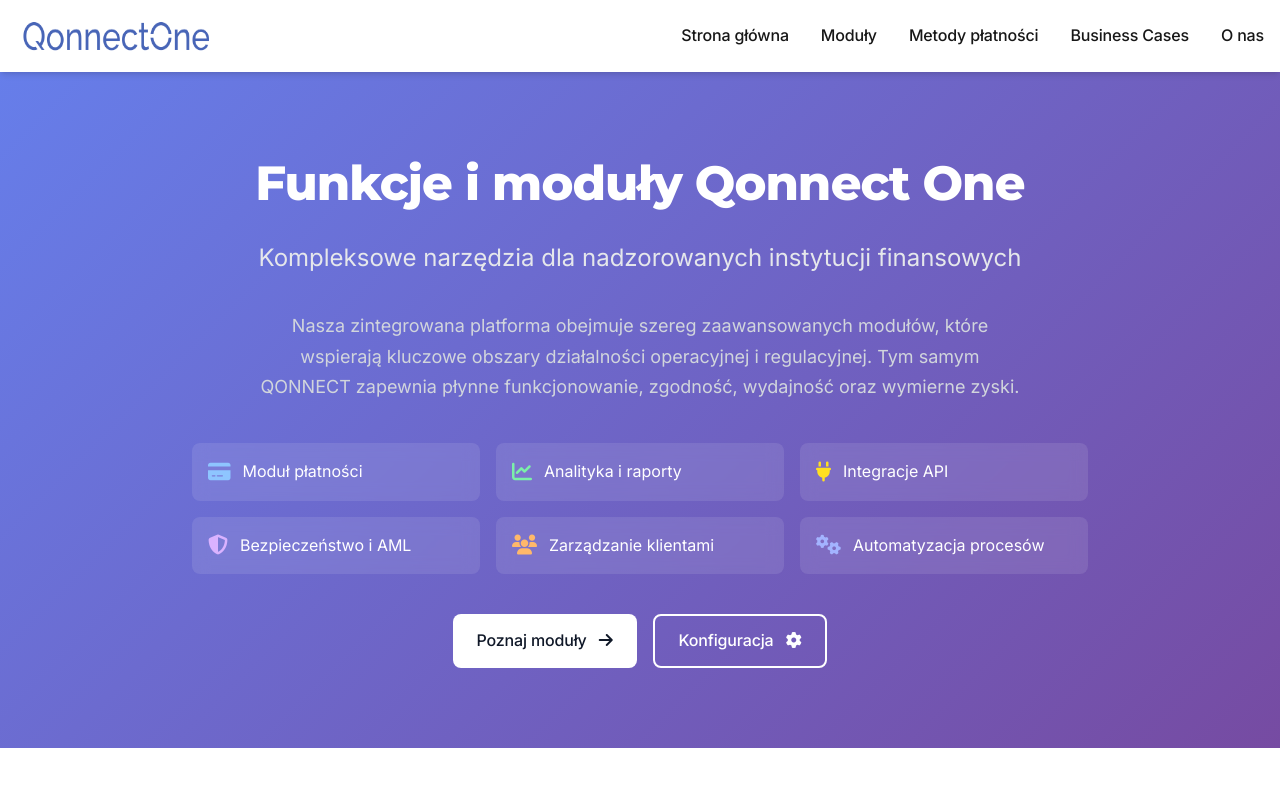
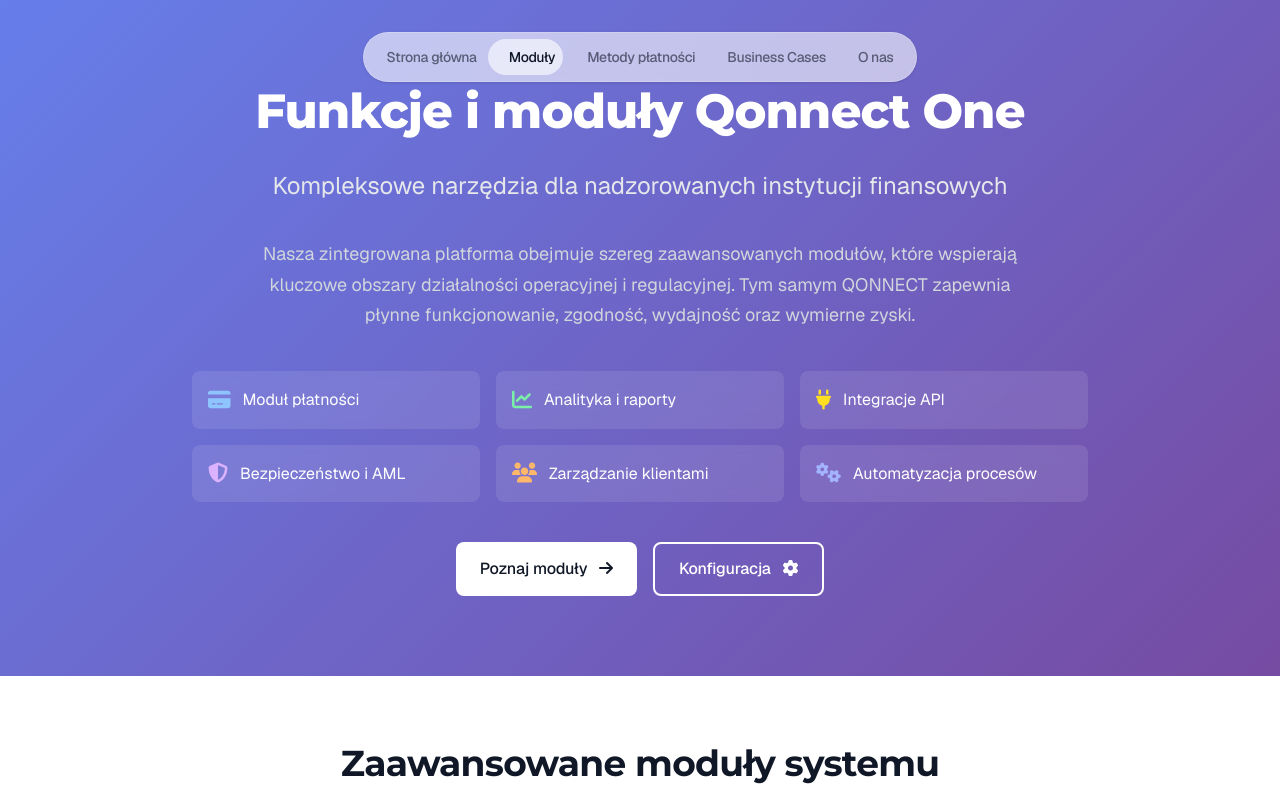
Before and after one commit to beonefront/qonnectone-nextjs-www, a Next.js app: page /moduly in a window 1280 px wide. Shown: the top 800 px of the page. Built offline with nearby package versions, Linux system fonts and the light colour scheme.

Commit message:
navigation

```diff
--- a/src/app/globals.css
+++ b/src/app/globals.css
@@ -4,6 +4,7 @@
   --background: #ffffff;
   --foreground: #171717;
   --primary: #3b82f6;
+  --secondary: #eef2ff;
   --blue: #2563eb;
   --font-inter: 'Inter', -apple-system, BlinkMacSystemFont, 'Segoe UI', Roboto, Helvetica, Arial, sans-serif;
   --font-montserrat: 'Montserrat', -apple-system, BlinkMacSystemFont, 'Segoe UI', Roboto, Helvetica, Arial, sans-serif;
@@ -19,7 +20,7 @@
 body {
   background: var(--background);
   color: var(--foreground);
-  font-family: var(--font-inter);
+  font-family: var(--font-geist-sans);
   font-optical-sizing: auto;
   font-weight: 400;
   font-style: normal;
@@ -50,21 +51,21 @@
 }
 
 p {
-  font-family: var(--font-inter);
+  font-family: var(--font-geist-sans);
   line-height: 1.7;
   font-weight: 400;
 }
 
 /* Button and interactive elements */
 button, .btn {
-  font-family: var(--font-inter);
+  font-family: var(--font-geist-sans);
   font-weight: 500;
   letter-spacing: -0.01em;
 }
 
 /* Navigation styles */
 .nav-link {
-  font-family: var(--font-inter);
+  font-family: var(--font-geist-sans);
   font-weight: 500;
   letter-spacing: -0.01em;
 }
@@ -82,20 +83,6 @@
   h3 {
     font-size: 1.5rem;
   }
-}
-
-/* Custom styles for the converted Astro components */
-.dark-mode-toggle {
-  position: fixed;
-  top: 1rem;
-  right: 1rem;
-  z-index: 50;
-  transition: all 0.3s ease;
-  font-family: var(--font-inter);
-}
-
-.dark-mode-toggle:hover {
-  transform: scale(1.1);
 }
 
 .mobile-menu {
--- a/src/app/layout.tsx
+++ b/src/app/layout.tsx
@@ -1,15 +1,15 @@
 import type { Metadata } from "next";
-import { Geist, Geist_Mono, Inter, Montserrat } from "next/font/google";
+import { Inter, Montserrat, Geist, Geist_Mono } from "next/font/google";
 import "./globals.css";
 
 const geistSans = Geist({
+  subsets: ["latin"],
   variable: "--font-geist-sans",
-  subsets: ["latin"],
 });
 
 const geistMono = Geist_Mono({
+  subsets: ["latin"],
   variable: "--font-geist-mono",
-  subsets: ["latin"],
 });
 
 const inter = Inter({
@@ -33,13 +33,13 @@
   children: React.ReactNode;
 }>) {
   return (
-    <html lang="en" className={`${inter.variable} ${montserrat.variable} ${geistSans.variable} ${geistMono.variable}`}>
+    <html lang="en" className={`${geistSans.variable} ${geistMono.variable} ${inter.variable} ${montserrat.variable}`}>
       <head>
         <link rel="preconnect" href="https://fonts.googleapis.com" />
         <link rel="preconnect" href="https://fonts.gstatic.com" crossOrigin="anonymous" />
         <link rel="stylesheet" href="https://cdnjs.cloudflare.com/ajax/libs/font-awesome/6.4.0/css/all.min.css" />
       </head>
-      <body className="antialiased font-inter">
+      <body className="antialiased font-sans">
         {children}
       </body>
     </html>
--- a/src/app/page.tsx
+++ b/src/app/page.tsx
@@ -1,6 +1,4 @@
-'use client';
 
-import DarkModeToggle from "../components/DarkModeToggle";
 import Navigation from "../components/Navigation";
 import HeroSection from "../components/HeroSection";
 import FeaturesSection from "../components/FeaturesSection";
@@ -15,8 +13,7 @@
 
 export default function Home() {
   return (
-    <div className="bg-gray-50 text-gray-800 dark:bg-gray-900 dark:text-gray-100">
-      <DarkModeToggle />
+    <div className="bg-gray-50 text-gray-800">
       <Navigation />
       <HeroSection />
       <FeaturesSection />
--- a/src/components/Navigation.tsx
+++ b/src/components/Navigation.tsx
@@ -1,75 +1,104 @@
 'use client';
 
-import Image from "next/image";
 import Link from "next/link";
-import { useEffect } from "react";
+import { usePathname } from "next/navigation";
+import { useEffect, useMemo, useRef, useState } from "react";
 
 export default function Navigation() {
+  const pathname = usePathname();
+
+  // Scroll state to nudge the bar up when user scrolls
+  const [scrolled, setScrolled] = useState(false);
   useEffect(() => {
-    // Mobile menu toggle
-    const mobileMenuButton = document.getElementById("mobileMenuButton");
-    const mobileMenu = document.getElementById("mobileMenu");
+    const onScroll = () => setScrolled(window.scrollY > 10);
+    onScroll();
+    window.addEventListener("scroll", onScroll, { passive: true });
+    return () => window.removeEventListener("scroll", onScroll);
+  }, []);
 
-    const handleMobileMenuClick = () => {
-      mobileMenu?.classList.toggle("open");
+  const navItems = useMemo(() => [
+    { href: "/", label: "Strona główna" },
+    { href: "/moduly", label: "Moduły" },
+    { href: "/metody-platnosci", label: "Metody płatności" },
+    { href: "/business-cases", label: "Business Cases" },
+    { href: "/o-nas", label: "O nas" },
+  ], []);
+
+  const isActive = (href: string) => {
+    if (href === "/") return pathname === "/";
+    return pathname?.startsWith(href);
   };
 
-    if (mobileMenuButton) {
-      mobileMenuButton.addEventListener("click", handleMobileMenuClick);
-    }
+  // Sliding pill background across items
+  const itemRefs = useRef<(HTMLAnchorElement | null)[]>([]);
+  const containerRef = useRef<HTMLDivElement | null>(null);
+  const [hoveredIndex, setHoveredIndex] = useState<number | null>(null);
+  const [pillStyle, setPillStyle] = useState<{ width: number; left: number } | null>(null);
 
-    // Smooth scrolling for anchor links
-    document.querySelectorAll('a[href^="#"]').forEach((anchor) => {
-      anchor.addEventListener("click", function (this: HTMLAnchorElement, e) {
-        e.preventDefault();
-        const target = document.querySelector(this.getAttribute("href") || '');
-        target?.scrollIntoView({
-          behavior: "smooth",
-        });
-      });
-    });
+  const activeIndex = useMemo(() => {
+    const index = navItems.findIndex((i) => (i.href === "/" ? pathname === "/" : pathname?.startsWith(i.href)));
+    return index === -1 ? 0 : index;
+  }, [navItems, pathname]);
 
-    // Cleanup
-    return () => {
-      if (mobileMenuButton) {
-        mobileMenuButton.removeEventListener("click", handleMobileMenuClick);
-      }
-    };
-  }, []);
+  useEffect(() => {
+    const targetIndex = hoveredIndex ?? activeIndex;
+    const container = containerRef.current;
+    const el = itemRefs.current[targetIndex];
+    if (!container || !el) return;
+    const containerRect = container.getBoundingClientRect();
+    const rect = el.getBoundingClientRect();
+    const left = rect.left - containerRect.left;
+    setPillStyle({ width: rect.width, left });
+  }, [hoveredIndex, activeIndex, navItems.length]);
 
   return (
-    <nav className="bg-white dark:bg-gray-800 shadow-md sticky top-0 z-40">
-      <div className="container mx-auto px-4">
-        <div className="flex justify-between items-center py-4">
-          <div className="flex items-center">
-            <Link href="/" className="flex items-center">
-              <Image src="/logo.png" alt="Qonnect Logo" width={200} height={30} className="h-10" />
+    <nav className={`fixed inset-x-0 z-40 transition-transform duration-300 ${scrolled ? "-translate-y-1" : "translate-y-3"}`} style={{ top: 20 }}>
+      <div className="container mx-auto px-4 flex justify-center">
+        {/* Desktop segmented control without logo */}
+        <div
+          className="hidden md:flex relative w-fit items-center rounded-full border border-white/20 bg-white/60 backdrop-blur-md p-1.5 shadow-sm"
+          ref={containerRef}
+          onMouseLeave={() => setHoveredIndex(null)}
+        >
+          {/* Shared sliding pill */}
+          {pillStyle && (
+            <div
+              className="absolute top-1.5 bottom-1.5 rounded-full bg-white/60 transition-all duration-300"
+              style={{ left: pillStyle.left, width: pillStyle.width }}
+            />
+          )}
+
+          {navItems.map((item, idx) => (
+            <Link
+              key={item.href}
+              href={item.href}
+              ref={(el) => { itemRefs.current[idx] = el; }}
+              className="relative z-[1] px-4 py-2"
+              onMouseEnter={() => setHoveredIndex(idx)}
+            >
+              <span
+                className={`relative block text-sm font-medium tracking-tight transition-colors duration-200 ${
+                  (hoveredIndex ?? activeIndex) === idx ? "text-gray-900" : "text-gray-900/60 hover:text-gray-900"
+                }`}
+              >
+                {item.label}
+              </span>
             </Link>
+          ))}
+        </div>
       </div>
 
-          {/* Desktop Navigation */}
-          <div className="hidden md:flex space-x-8">
-            <Link href="/" className="nav-link font-medium hover:text-primary">Strona główna</Link>
-            <Link href="/moduly" className="nav-link font-medium hover:text-primary">Moduły</Link>
-            <Link href="/metody-platnosci" className="nav-link font-medium hover:text-primary">Metody płatności</Link>
-            <Link href="/business-cases" className="nav-link font-medium hover:text-primary">Business Cases</Link>
-            <Link href="/o-nas" className="nav-link font-medium hover:text-primary">O nas</Link>
+      {/* Mobile simple list */}
+      <div className="md:hidden container mx-auto px-4">
+        <div className="mt-2 flex items-center justify-center">
+          <div className="relative w-full max-w-md rounded-2xl border border-white/20 bg-white/60 backdrop-blur-md p-2">
+            <div className="grid grid-cols-2 gap-1">
+              {navItems.map((item) => (
+                <Link key={item.href} href={item.href} className={`px-3 py-2 text-center rounded-xl text-sm font-medium ${isActive(item.href) ? "bg-white/60 text-gray-900" : "text-gray-900/70 hover:text-gray-900 hover:bg-white/40"}`}>
+                  {item.label}
+                </Link>
+              ))}
             </div>
-
-          {/* Mobile Menu Button */}
-          <button id="mobileMenuButton" className="md:hidden text-gray-600 dark:text-gray-300">
-            <i className="fas fa-bars text-2xl"></i>
-          </button>
-        </div>
-
-        {/* Mobile Navigation */}
-        <div id="mobileMenu" className="mobile-menu md:hidden">
-          <div className="flex flex-col space-y-4 pb-4">
-            <Link href="/" className="py-2 font-medium hover:text-primary">Strona główna</Link>
-            <Link href="/moduly" className="py-2 font-medium hover:text-primary">Moduły</Link>
-            <Link href="/metody-platnosci" className="py-2 font-medium hover:text-primary">Metody płatności</Link>
-            <Link href="/business-cases" className="py-2 font-medium hover:text-primary">Business Cases</Link>
-            <Link href="/o-nas" className="py-2 font-medium hover:text-primary">O nas</Link>
           </div>
         </div>
       </div>
--- a/tailwind.config.ts
+++ b/tailwind.config.ts
@@ -6,17 +6,19 @@
     "./src/components/**/*.{js,ts,jsx,tsx,mdx}",
     "./src/app/**/*.{js,ts,jsx,tsx,mdx}",
   ],
-  darkMode: 'class',
+  // Dark mode disabled; light theme only
+  darkMode: false,
   theme: {
     extend: {
       colors: {
         background: "var(--background)",
         foreground: "var(--foreground)",
         primary: "var(--primary)",
+        secondary: "var(--secondary)",
         blue: "var(--blue)",
       },
       fontFamily: {
-        'sans': ['var(--font-inter)', 'Inter', '-apple-system', 'BlinkMacSystemFont', 'Segoe UI', 'Roboto', 'Helvetica', 'Arial', 'sans-serif'],
+        'sans': ['var(--font-geist-sans)', 'Geist', '-apple-system', 'BlinkMacSystemFont', 'Segoe UI', 'Roboto', 'Helvetica', 'Arial', 'sans-serif'],
         'inter': ['var(--font-inter)', 'Inter', '-apple-system', 'BlinkMacSystemFont', 'Segoe UI', 'Roboto', 'Helvetica', 'Arial', 'sans-serif'],
         'montserrat': ['var(--font-montserrat)', 'Montserrat', '-apple-system', 'BlinkMacSystemFont', 'Segoe UI', 'Roboto', 'Helvetica', 'Arial', 'sans-serif'],
         'geist-sans': ['var(--font-geist-sans)', 'Geist', '-apple-system', 'BlinkMacSystemFont', 'Segoe UI', 'Roboto', 'Helvetica', 'Arial', 'sans-serif'],
```
Also changed, not shown: package.json (+17 -7 lines), src/components/DarkModeToggle.tsx (deleted, +0 -52 lines), 2 other files (tests, documents, lock files or other folders). Lines whose indentation alone changed are shown as unchanged.
